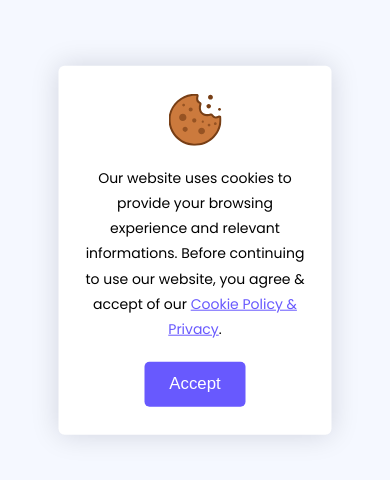
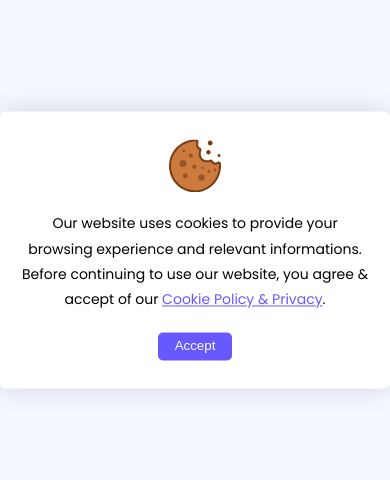
Before and after one commit to EmPee7CC/cookie-banner, a plain HTML site: page index.html in a window 390 px wide. Shown: the part 172-652 px from the top of the page. Drawn offline with Linux system fonts and the light colour scheme.

Commit message:
Add modified styles

```diff
--- a/style.css
+++ b/style.css
@@ -14,7 +14,7 @@ body {
   background-color: #fff;
   position: absolute;
   font-size: 14px;
-  width: 70vw;
+  width: 75vw;
   max-width: 42.85em;
   box-shadow: 0 0 2em rgba(5, 0, 31, 0.15);
   font-family: 'Poppins', sans-serif;
@@ -69,3 +69,20 @@ body {
   left: 50%;
   transform: translate(-50%, 50%);
 }
+
+@media only screen and (max-width: 576px) {
+  #cookiePopup {
+    width: 90%;
+  }
+}
+
+@media only screen and (max-width: 390px) {
+  #cookiePopup {
+    width: 100%;
+  }
+
+  #cookiePopup button {
+    padding: 0.5em 1.25em;
+    font-size: 0.95em;
+  }
+}
```
